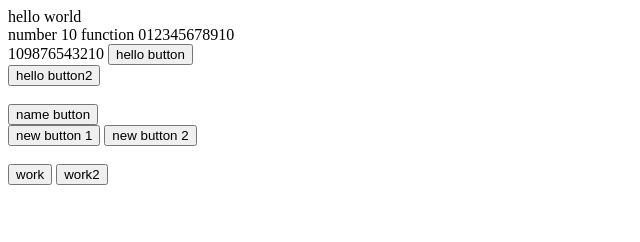
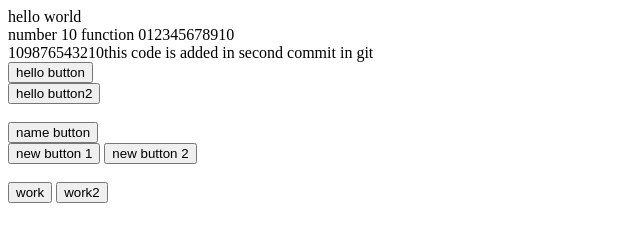
Before and after one commit to lasiniip/git-practice, a plain HTML site: page index.html in a window 1280 px wide. Shown: the whole page, without its empty margins (0-640 px from the left). Drawn offline with Linux system fonts and the light colour scheme.

Commit message:
my second commit

```diff
--- a/index.html
+++ b/index.html
@@ -57,7 +57,7 @@
             document.writeln("your name is: "+x);
         }
 
-
+        document.writeln("this code is added in second commit in git" +linebreak);
 
     </script>
 
```
